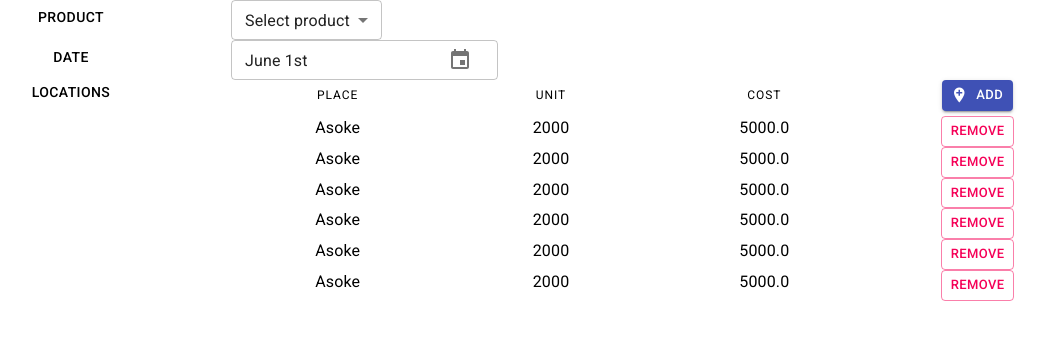
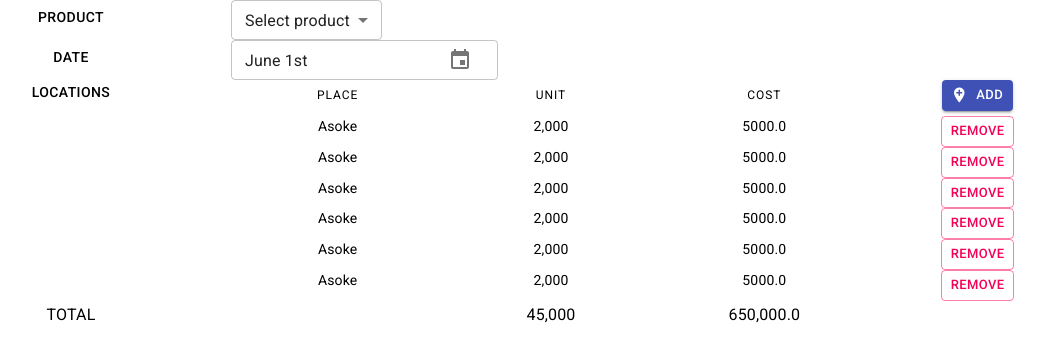
Before and after one commit to kitsanapong/rabbit-fi-test, a React app: page / in a window 1280 px wide. Shown: the top 362 px of the page, without its empty margins (89-1134 px from the left). Built offline with nearby package versions, Linux system fonts and the light colour scheme.

Commit message:
mock total row

```diff
--- a/src/components/desktop/component.jsx
+++ b/src/components/desktop/component.jsx
@@ -99,13 +99,13 @@ const LocationItem = () => {
     <Grid container direction="row">
       <Grid item xs={3}></Grid>
       <Grid item xs={2}>
-        <Typography variant="body1" display="block" gutterBottom>Asoke</Typography>
+        <Typography variant="body2" display="block" gutterBottom>Asoke</Typography>
       </Grid>
       <Grid item xs={2}>
-        <Typography variant="body1" display="block" gutterBottom>2000</Typography>
+        <Typography variant="body2" display="block" gutterBottom>2,000</Typography>
       </Grid>
       <Grid item xs={2}>
-        <Typography variant="body1" display="block" gutterBottom>5000.0</Typography>
+        <Typography variant="body2" display="block" gutterBottom>5000.0</Typography>
       </Grid>
       <Grid item xs={2}>
         <Button
@@ -120,6 +120,25 @@ const LocationItem = () => {
   )
 }
 
+const Summary = () => {
+  return (
+    <Grid container direction="column">
+      <Grid container direction="row">
+        <Grid item xs={3}>
+          <Typography variant="subtitle1" display="block" gutterBottom>TOTAL</Typography>
+        </Grid>
+        <Grid item xs={2}></Grid>
+        <Grid item xs={2}>
+          <Typography variant="subtitle1" display="block" gutterBottom>45,000</Typography>
+        </Grid>
+        <Grid item xs={2}>
+          <Typography variant="subtitle1" display="block" gutterBottom>650,000.0</Typography>
+        </Grid>
+      </Grid>
+    </Grid>
+  )
+}
+
 const Desktop = () => {
   const productState = useState(-1)
   const dateState = useState()
@@ -129,6 +148,7 @@ const Desktop = () => {
         <SelectProduct state={productState}/>
         <SelectDate state={dateState}/>
         <LocationList/>
+        <Summary/>
       </Grid>
     </div>
   )
```
